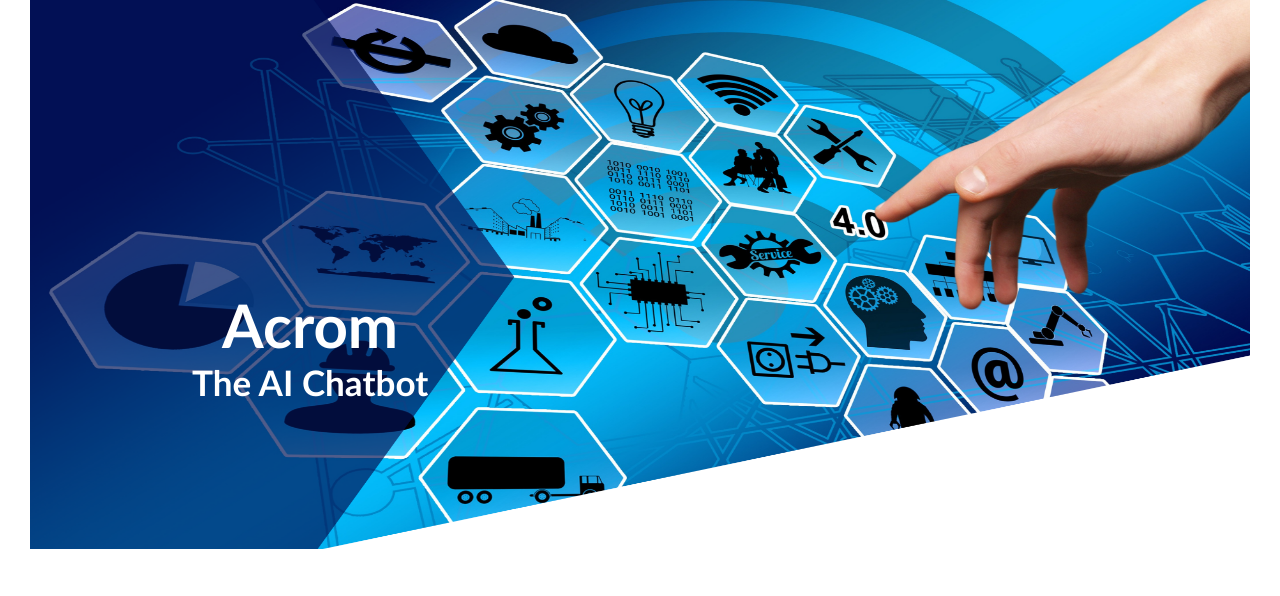
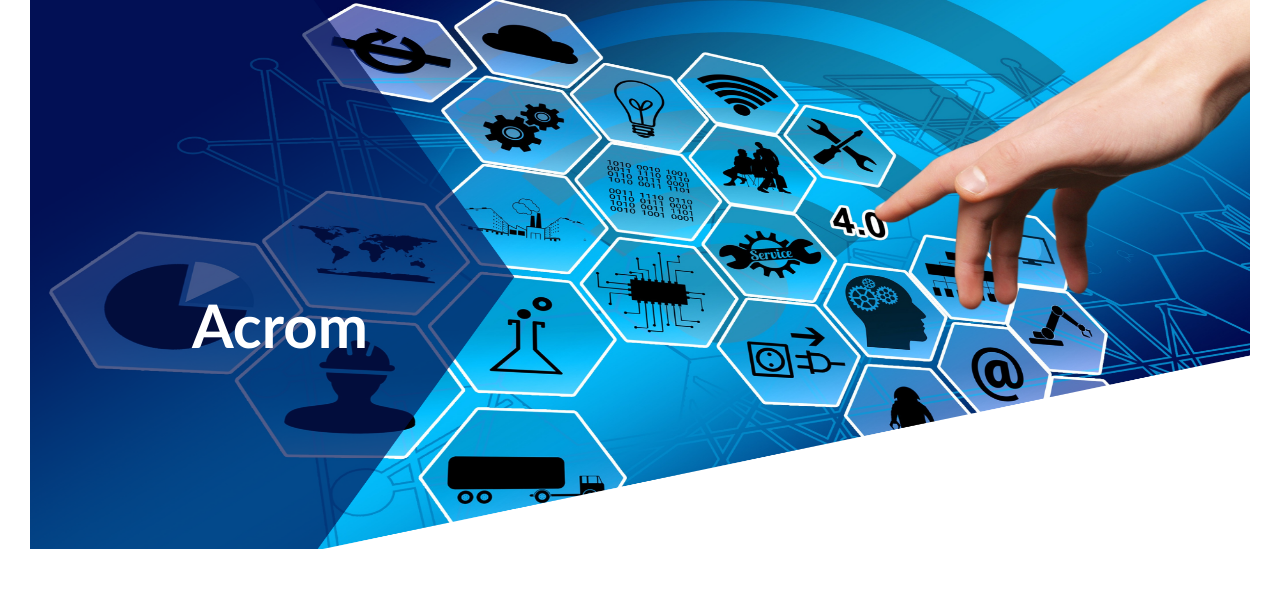
Before and after one commit to chinmay18030/acrom-form, a Flask app: page /add_questions in a window 1280 px wide. Shown: the part 31-627 px from the top of the page. Run offline with Flask 2, Linux system fonts and the light colour scheme.

Commit message:
Update expert.html

```diff
--- a/templates/expert.html
+++ b/templates/expert.html
@@ -13,7 +13,6 @@
 </div>
 <div class="headfloat">
     <h1>Acrom</h1>
-    <h3>The AI Chatbot</h3>
 </div>
 <br><br><br>
 <p style="text-align: center;font-size:50px;background: linear-gradient(
```
